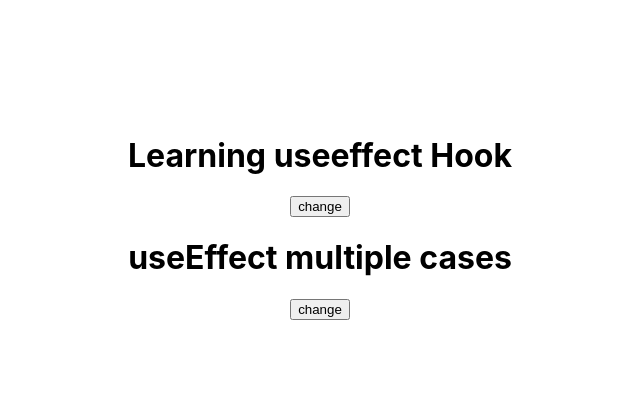
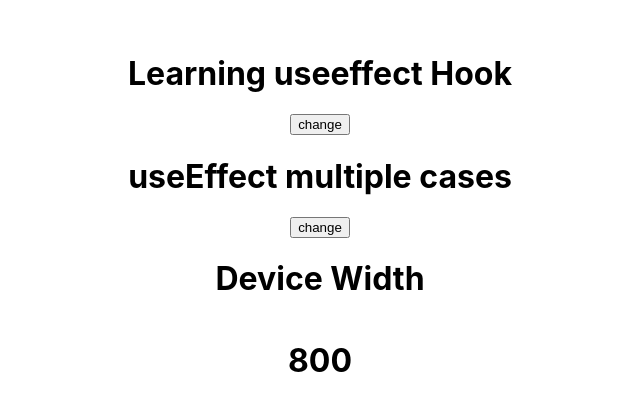
Before and after one commit to amit-negi-23/React-Hooks, a React (Create React App) app: page / in a window 1280 px wide. Shown: the part 183-594 px from the top of the page, without its empty margins (320-960 px from the left). Built offline with nearby package versions, Linux system fonts and the light colour scheme.

Commit message:
Example 3: useEffect() with clean up function

```diff
--- /dev/null
+++ b/src/2_useEffect/learningHook3.jsx
@@ -0,0 +1,25 @@
+import React, { useEffect, useState } from "react";
+
+export default function Learning3_useEffect() {
+  const [deviceWidth, setDeviceWidth] = useState(window.screen.width);
+
+  const currentWidth = () => {
+    setDeviceWidth(window.innerWidth);
+  };
+
+  useEffect(() => {
+    window.addEventListener("resize", currentWidth);
+
+    return () => {
+      console.log("old event removed");
+      window.removeEventListener("resize", currentWidth);
+    };
+  }, [deviceWidth]);
+
+  return (
+    <>
+      <h1>Device Width</h1>
+      <h1> {deviceWidth}</h1>
+    </>
+  );
+}
--- a/src/App.js
+++ b/src/App.js
@@ -1,5 +1,6 @@
 import Learning_useEffect from "./2_useEffect/learningHook";
 import Learning2_useEffect from "./2_useEffect/learningHook2";
+import Learning3_useEffect from "./2_useEffect/learningHook3";
 import "./App.css";
 
 function App() {
@@ -7,6 +8,7 @@ function App() {
     <div className="container">
         <Learning_useEffect/>
         <Learning2_useEffect/>
+        <Learning3_useEffect/>
     </div>
   );
 }
```
